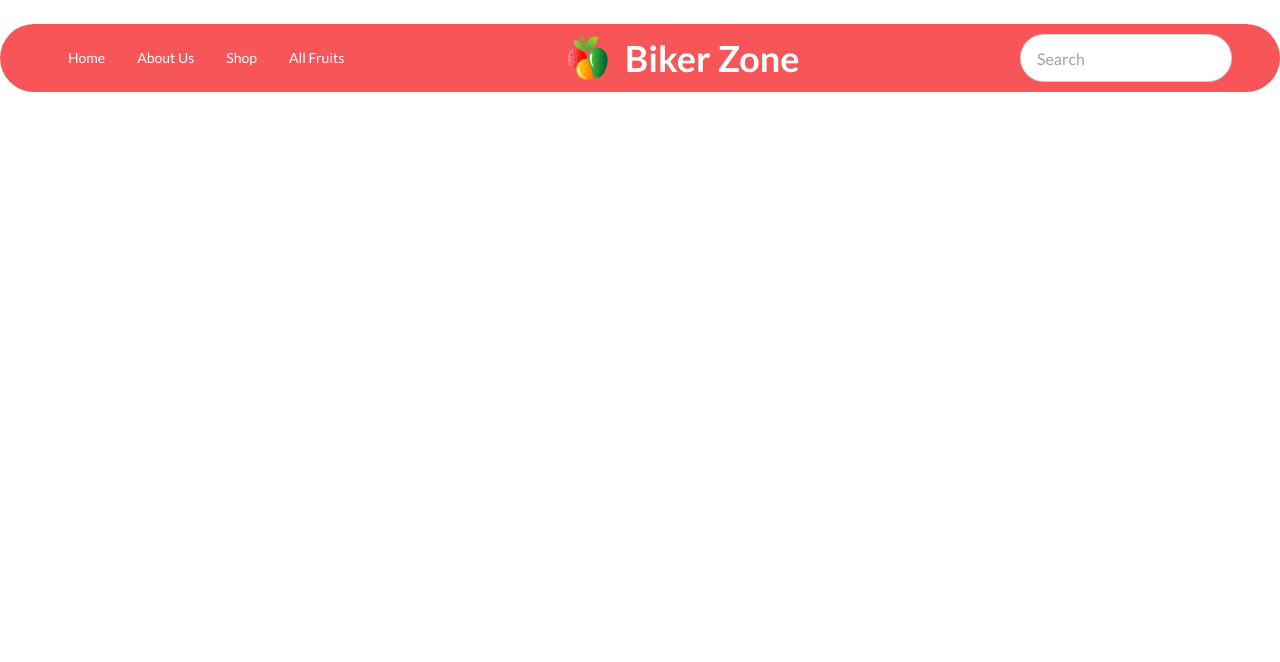
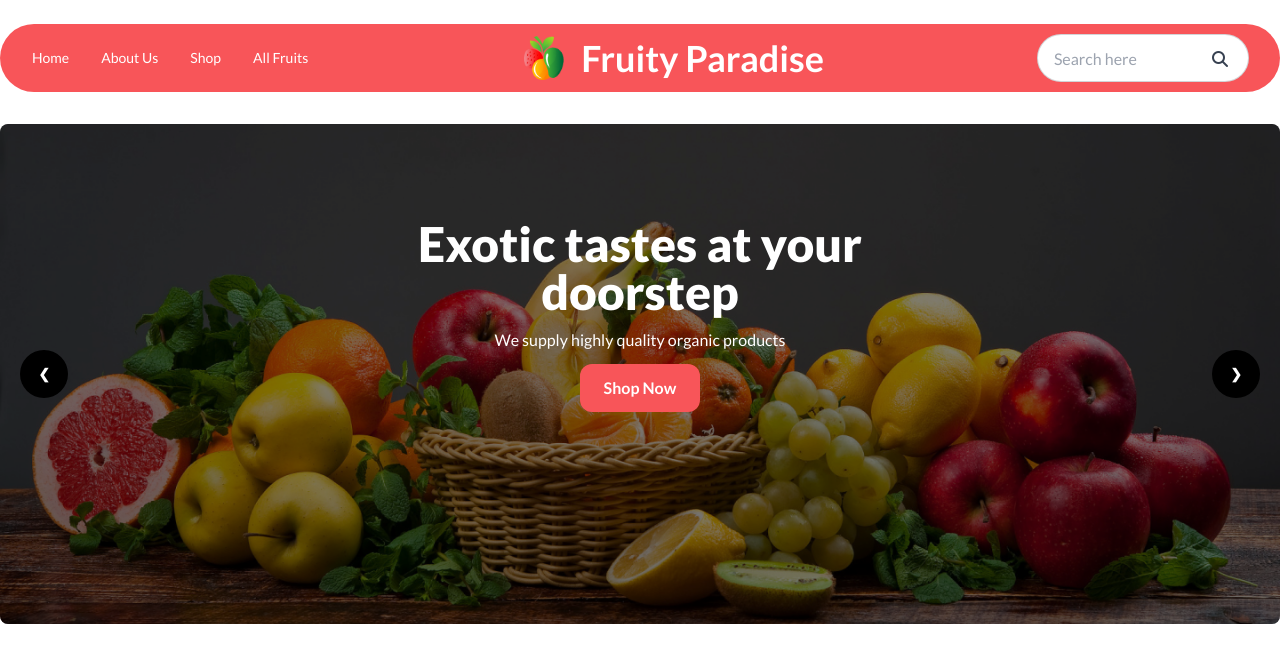
Before and after one commit to mehedihasanepu/fruit-paradise, a plain HTML site: page index.html in a window 1280 px wide. Drawn offline with nearby package versions, Linux system fonts and the light colour scheme; grey boxes are pictures that could not be loaded.

Commit message:
banner section complete

```diff
--- a/index.html
+++ b/index.html
@@ -38,9 +38,11 @@
 
 <body class="lato-font">
 
-    <header class="max-w-screen-xl mx-auto my-6">
+    <header class="max-w-sm md:max-w-screen-sm lg:max-w-screen-xl mx-auto my-6">
+
+        <!-- navbar section start form here -->
         <nav>
-            <div class="navbar bg-base-100 text-black md:text-white md:bg-[#F85559] rounded-full px-12 flex flex-row-reverse lg:flex-row justify-between items-center">
+            <div class="navbar bg-base-100 text-black md:text-white md:bg-[#F85559] rounded-full px-3 flex flex-row-reverse lg:flex-row justify-between items-center">
                 <div>
                     <div class="dropdown">
                         <label tabindex="0" class="btn btn-ghost lg:hidden">
@@ -70,13 +72,80 @@
                 </div>
                 <div class=" flex flex-row">
                     <img class="w-10 " src="images/logo.png" alt="">
-                    <a class="btn btn-ghost normal-case text-2xl md:text-4xl">Biker Zone</a>
+                    <a class="btn btn-ghost normal-case text-2xl md:text-4xl">Fruity Paradise</a>
                 </div>
                 <div class="form-control hidden lg:block">
-                    <input type="text" placeholder="Search" class="input input-bordered rounded-full w-24 md:w-auto" />
+                    <input type="text" placeholder="Search here" class="input input-bordered rounded-full w-24 md:w-auto" />
+                    <i class="fa-solid fa-magnifying-glass relative right-10 text-gray-700"></i>
                 </div>
             </div>
         </nav>
+        <!-- nav secion end -->
+
+        <!-- banner section start form here -->
+
+        <section>
+            <div class="my-8" >
+
+                <!-- carousel -->
+
+                <div class="carousel md:h-[300px] lg:h-[500px] w-full rounded-lg ">
+                    <div id="slide1" class="carousel-item relative w-full" style="background: url('images/banner1.png'); background-size: cover;">
+                        <div class="h-full w-full mx-auto pt-6 md:pt-16 lg:pt-24 backdrop-brightness-50">
+                            <div class="text-white text-center mb-6 md:mb-0 space-y-3 ">
+                                <h2 class=" text-3xl md:text-4xl lg:text-5xl font-black ">Exotic tastes at your <br> doorstep</h2>
+                                <p>We supply highly quality organic products</p>
+                                <button class="bg-[#F85559]  px-4 py-2 md:px-6 md:py-3 rounded-xl font-medium md:font-semibold">Shop Now</button>
+                              </div>
+                        </div>
+                      <div class="absolute flex justify-between transform -translate-y-1/2 left-5 right-5 top-1/2">
+                        <a href="#slide4" class="btn btn-circle bg-black text-white border-none">❮</a>
+                        <a href="#slide2" class="btn btn-circle bg-black text-white border-none">❯</a>
+                      </div>
+                    </div>
+                    <div id="slide2" class="carousel-item relative w-full" style="background: url('images/banner2.png'); background-size: cover;">
+                        <div class="h-full w-full mx-auto pt-6 md:pt-16 lg:pt-24 backdrop-brightness-50">
+                            <div class="text-white text-center mb-6 md:mb-0 space-y-3 ">
+                                <h2 class="text-3xl md:text-4xl lg:text-5xl font-black ">Exotic tastes at your <br> doorstep</h2>
+                                <p>We supply highly quality organic products</p>
+                                <button class="bg-[#F85559]  px-4 py-2 md:px-6 md:py-3 rounded-xl font-medium md:font-semibold">Shop Now</button>
+                              </div>
+                        </div>
+                      <div class="absolute flex justify-between transform -translate-y-1/2 left-5 right-5 top-1/2">
+                        <a href="#slide1" class="btn btn-circle bg-black text-white border-none">❮</a>
+                        <a href="#slide3" class="btn btn-circle bg-black text-white border-none">❯</a>
+                      </div>
+                    </div>
+                    <div id="slide3" class="carousel-item relative w-full" style="background: url('images/banner3.png'); background-size: cover;">
+                        <div class="h-full w-full mx-auto pt-6 md:pt-16 lg:pt-24 backdrop-brightness-50">
+                            <div class="text-white text-center mb-6 md:mb-0 space-y-3 ">
+                                <h2 class="text-3xl md:text-4xl lg:text-5xl font-black ">Exotic tastes at your <br> doorstep</h2>
+                                <p>We supply highly quality organic products</p>
+                                <button class="bg-[#F85559]  px-4 py-2 md:px-6 md:py-3 rounded-xl font-medium md:font-semibold">Shop Now</button>
+                              </div>
+                        </div>
+                      <div class="absolute flex justify-between transform -translate-y-1/2 left-5 right-5 top-1/2">
+                        <a href="#slide2" class="btn btn-circle bg-black text-white border-none">❮</a>
+                        <a href="#slide4" class="btn btn-circle bg-black text-white border-none">❯</a>
+                      </div>
+                    </div>
+                    <div id="slide4" class="carousel-item relative w-full" style="background: url('images/banner4.png'); background-size: cover; ">
+                        <div class="h-full w-full mx-auto pt-6 md:pt-16 lg:pt-24 backdrop-brightness-50">
+                            <div class="text-white text-center mb-6 md:mb-0 space-y-3 ">
+                                <h2 class="text-3xl md:text-4xl lg:text-5xl font-black ">Exotic tastes at your <br> doorstep</h2>
+                                <p>We supply highly quality organic products</p>
+                                <button class="bg-[#F85559]  px-4 py-2 md:px-6 md:py-3 rounded-xl font-medium md:font-semibold">Shop Now</button>
+                              </div>
+                        </div>
+                      <div class="absolute flex justify-between transform -translate-y-1/2 left-5 right-5 top-1/2">
+                        <a href="#slide3" class="btn btn-circle bg-black text-white border-none">❮</a>
+                        <a href="#slide1" class="btn btn-circle bg-black text-white border-none">❯</a>
+                      </div>
+                    </div>
+
+                <!-- banner container -->
+            </div>
+        </section>
     </header>
 
     <main class="max-w-screen-xl mx-auto">
```
